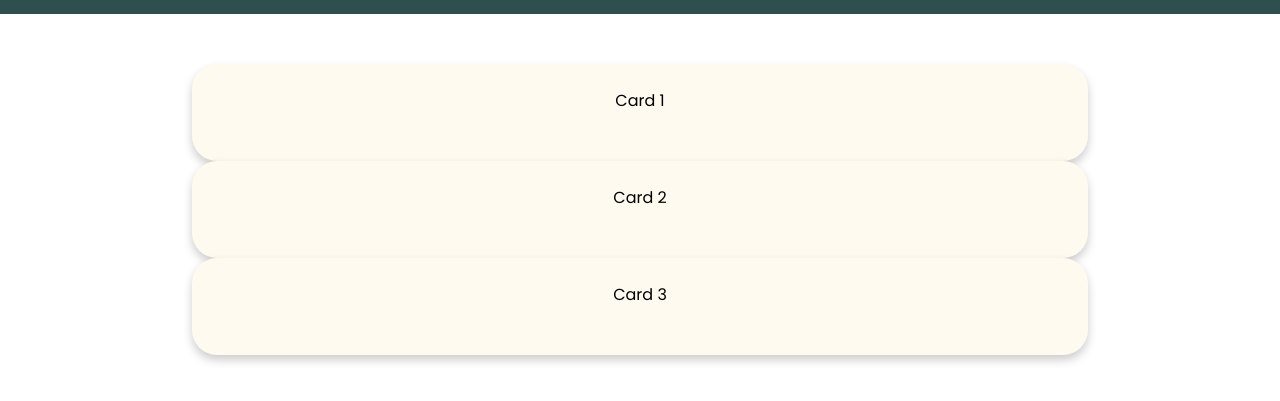
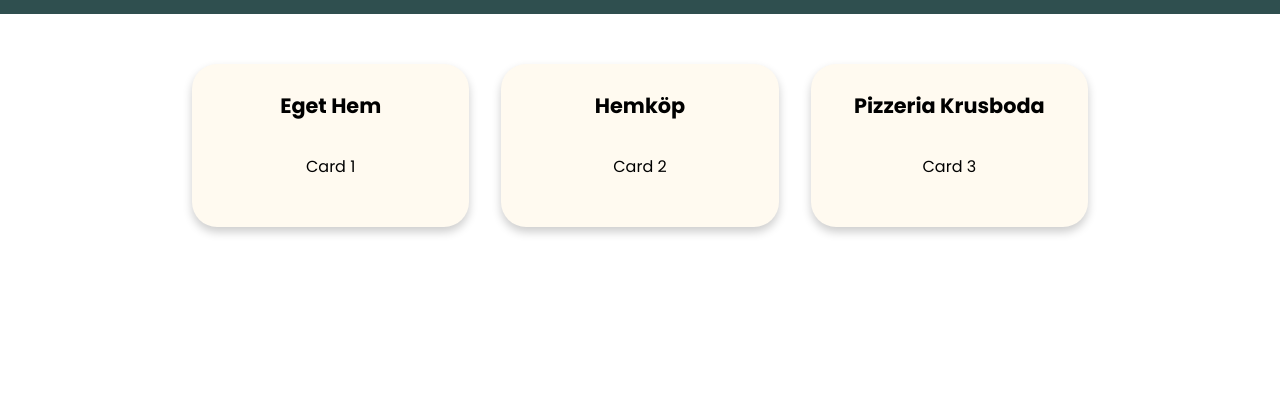
Before and after one commit to malte-berg/krusboda.se, a plain HTML site: page index.html in a window 1280 px wide. Shown: the part 133-534 px from the top of the page. Drawn offline with Linux system fonts and the light colour scheme.

Commit message:
Diff fixed between dev and main

```diff
--- a/index.html
+++ b/index.html
@@ -19,14 +19,17 @@
 
     <main>
         <section>
-            <div class="container">
+            <div class="card-container">
                 <div class="card">
+                    <h2>Eget Hem</h2>
                     <p>Card 1</p>
                 </div>
                 <div class="card">
+                    <h2>Hemköp</h2>
                     <p>Card 2</p>
                 </div>
                 <div class="card">
+                    <h2>Pizzeria Krusboda</h2>
                     <p>Card 3</p>
                 </div>
             </div>
```
